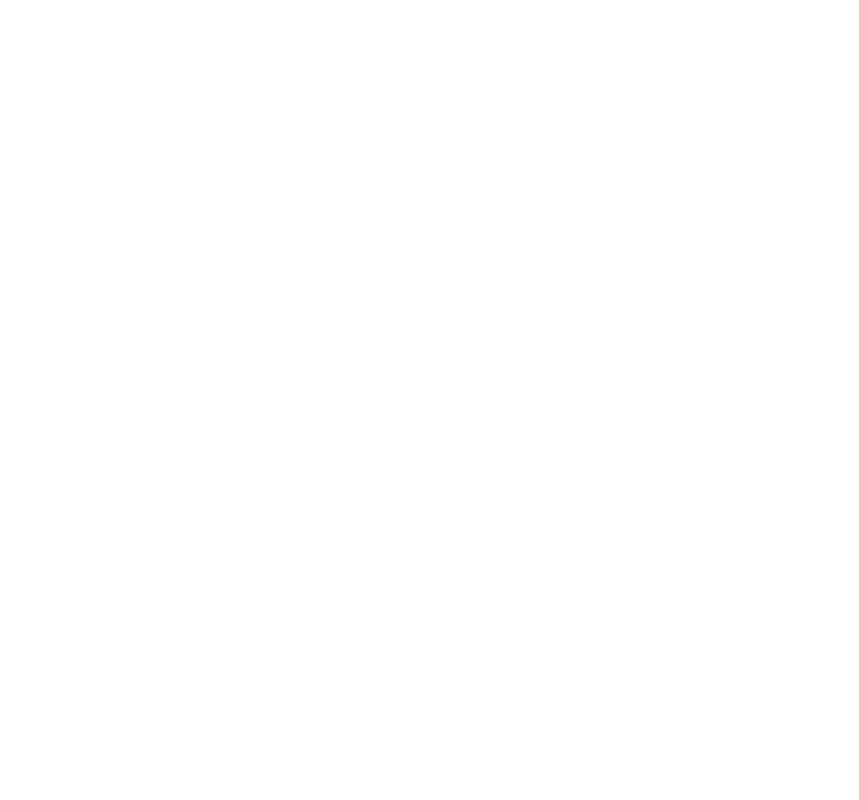
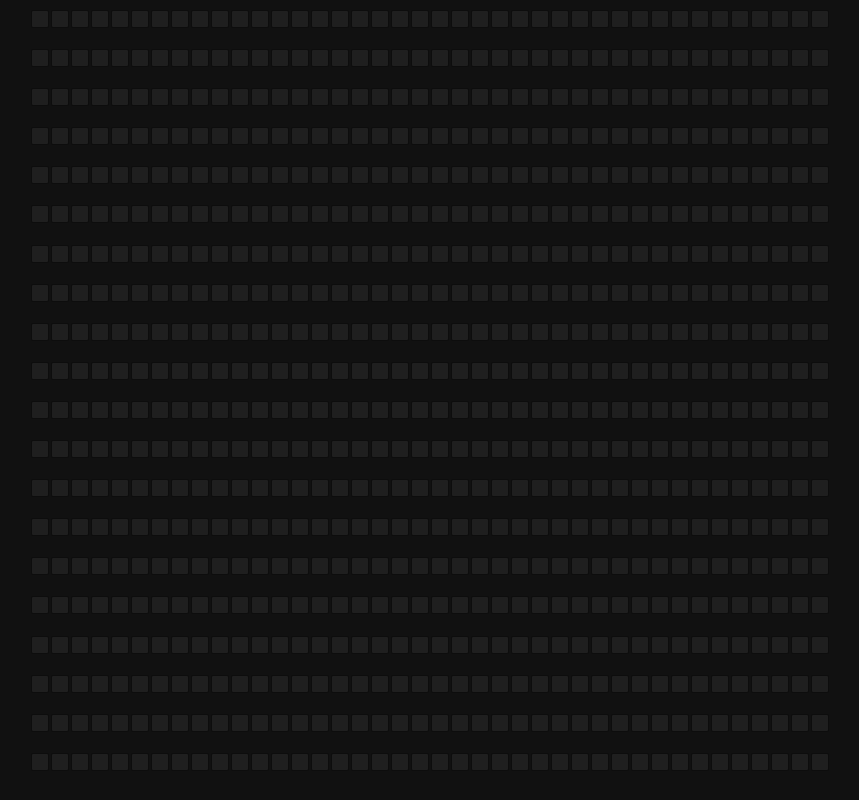
Before and after one commit to acciojob/Color-board-Sourabhsingh021, a website: page main.html in a window 1280 px wide. Shown: the whole page, without its empty margins (210-1069 px from the left). Drawn offline with Linux system fonts and the light colour scheme.

Commit message:
created a submission

```diff
--- a/main.html
+++ b/main.html
@@ -1,15 +1,95 @@
-<!DOCTYPE html>
-
 <html>
 
+<html lang="en">
 <head>
-	<link rel="stylesheet" href="styles.css">
+    <style>
+        * {
+            margin: 0;
+            padding: 0;
+            box-sizing: border-box;
+        }
+
+        body {
+            width: 100vw;
+            height: 100vh;
+
+            background-color: #111111;
+
+            display: flex;
+            justify-content: center;
+            align-items: center;
+        }
+
+        .container {
+
+            height: 100vh;
+            display: grid;
+            grid-template-columns: repeat(40, 18px);
+            gap: 2px;
+            padding: 10px 15px;
+
+        }
+
+        .box {
+            width: 18px;
+            height: 18px;
+
+            background-color: #1f1f1f;
+
+            border: 1px solid #0d0d0d;
+
+            border-radius: 2px;
+            transition: background-color 0.3s ease,
+                box-shadow 0.3s ease;
+        }
+    </style>
 </head>
 
 <body>
-	<!-- the entire body must be written by student -->
-    <script type="text/javascript" src="./script.js">
-</script>
+
+    <div class="container"></div>
+
+    <script>
+
+        const container = document.querySelector(".container");
+
+        for (let i = 1; i <= 800; i++) {
+
+            const box = document.createElement("div");
+
+            box.classList.add("box");
+
+            container.appendChild(box);
+
+            box.addEventListener("mouseover", () => {
+                let color = getRandomColor();
+
+                box.style.backgroundColor = color;
+                box.style.boxShadow = `0px 0px 15px ${color}`
+
+                setTimeout(() => {
+                    box.style.backgroundColor = "#1f1f1f";
+                    box.style.boxShadow = "none"
+                }, 1000)
+            })
+        }
+
+        function getRandomColor() {
+
+            let letters = "0123456789ABCDEF";
+
+            let color = "#";
+
+            for (let i = 0; i < 6; i++) {
+                color += letters[Math.floor(Math.random() * 16)];
+            }
+
+            return color;
+        }
+
+        console.log(getRandomColor());
+
+    </script>
 
 </body>
 
```
